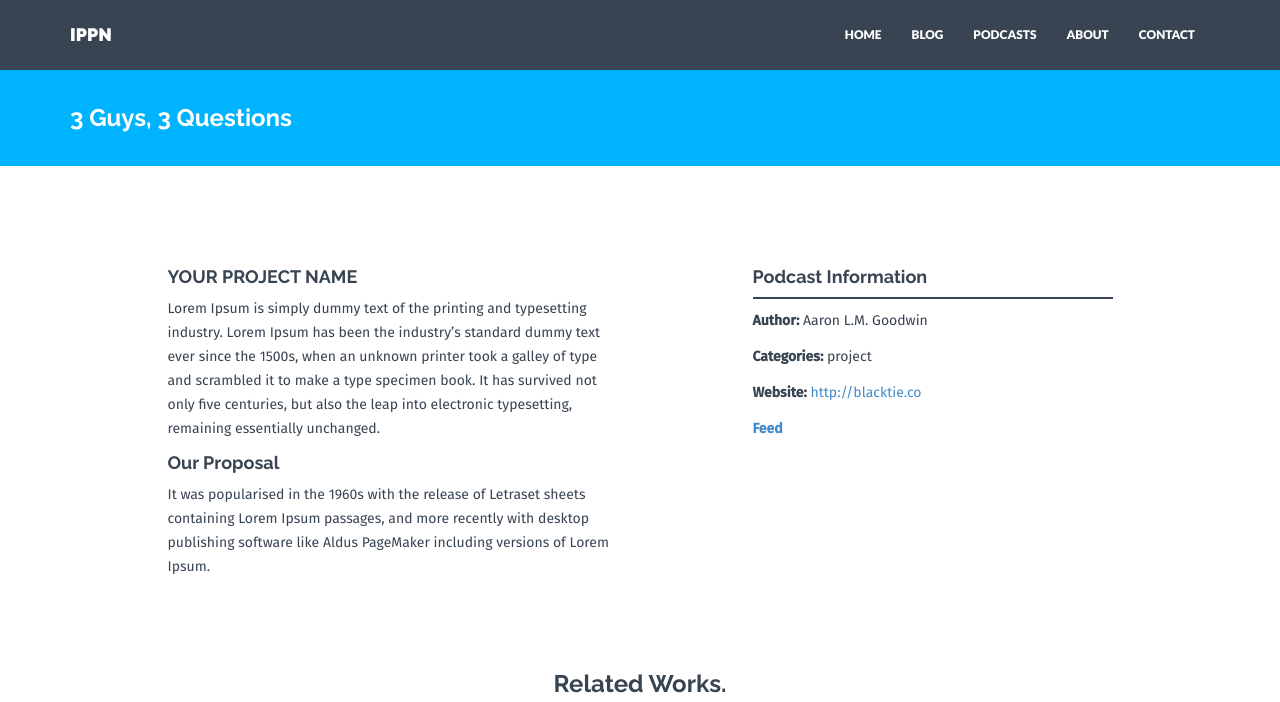
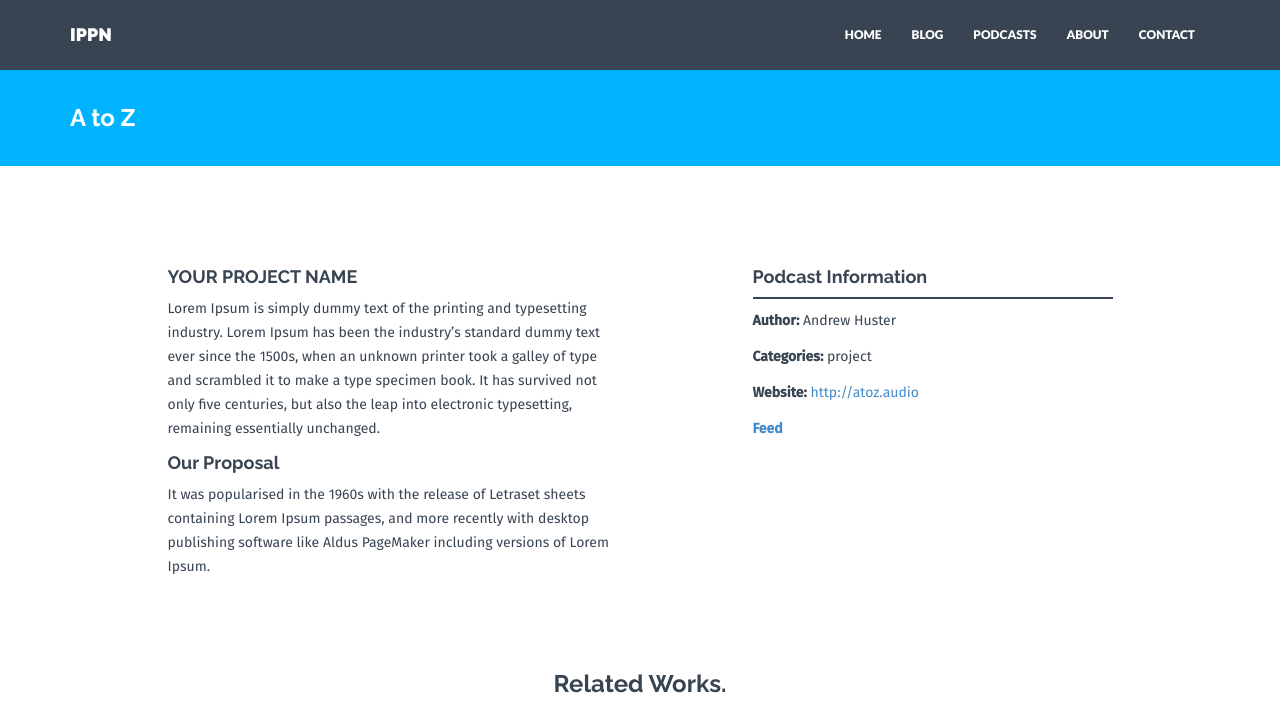
Before and after one commit to ahuster/ahuster.github.io, a Jekyll site: the page built from _posts/project/2015-4-25-your-project-name.markdown, in a window 1280 px wide and 1309 px high. Shown: the top 702 px of the window. Built offline with Jekyll 4.4.1, drawn with Linux system fonts in a browser that asks for light colours; nearby versions of some CDN libraries; grey boxes are pictures that could not be loaded.

Commit message:
Update podcasts

```diff
--- a/_posts/project/2015-05-26-3g3q.markdown
+++ b/_posts/project/2015-05-26-3g3q.markdown
@@ -5,9 +5,9 @@ date:   2014-04-25 16:54:46
 author: Aaron L.M. Goodwin
 categories:
 - project
-img: portfolio_09.jpg
-thumb: thumb02.jpg
-website: http://blacktie.co
+img: 3g3q.png
+thumb: 3g3q.png
+website: http://3g3q.co
 ---
 ####YOUR PROJECT NAME
 Lorem Ipsum is simply dummy text of the printing and typesetting industry. Lorem Ipsum has been the industry's standard dummy text ever since the 1500s, when an unknown printer took a galley of type and scrambled it to make a type specimen book. It has survived not only five centuries, but also the leap into electronic typesetting, remaining essentially unchanged.
--- a/_posts/project/2015-4-25-your-project-name.markdown
+++ b/_posts/project/2015-4-25-your-project-name.markdown
@@ -1,14 +1,13 @@
 ---
 layout: project
-title:  "3 Guys, 3 Questions"
+title:  "A to Z"
 date:   2014-04-25 16:54:46
-author: Aaron L.M. Goodwin
+author: Andrew Huster
 categories:
 - project
-img: portfolio_10.jpg
-thumb: thumb02.jpg
-client: Wonder Corp.
-website: http://blacktie.co
+img: atoz.jpg
+thumb: atoz.jpg
+website: http://atoz.audio
 ---
 ####YOUR PROJECT NAME
 Lorem Ipsum is simply dummy text of the printing and typesetting industry. Lorem Ipsum has been the industry's standard dummy text ever since the 1500s, when an unknown printer took a galley of type and scrambled it to make a type specimen book. It has survived not only five centuries, but also the leap into electronic typesetting, remaining essentially unchanged.
```
Also changed, not shown: assets/img/project/3g3q.png (added), assets/img/project/a2z.jpg (added).
